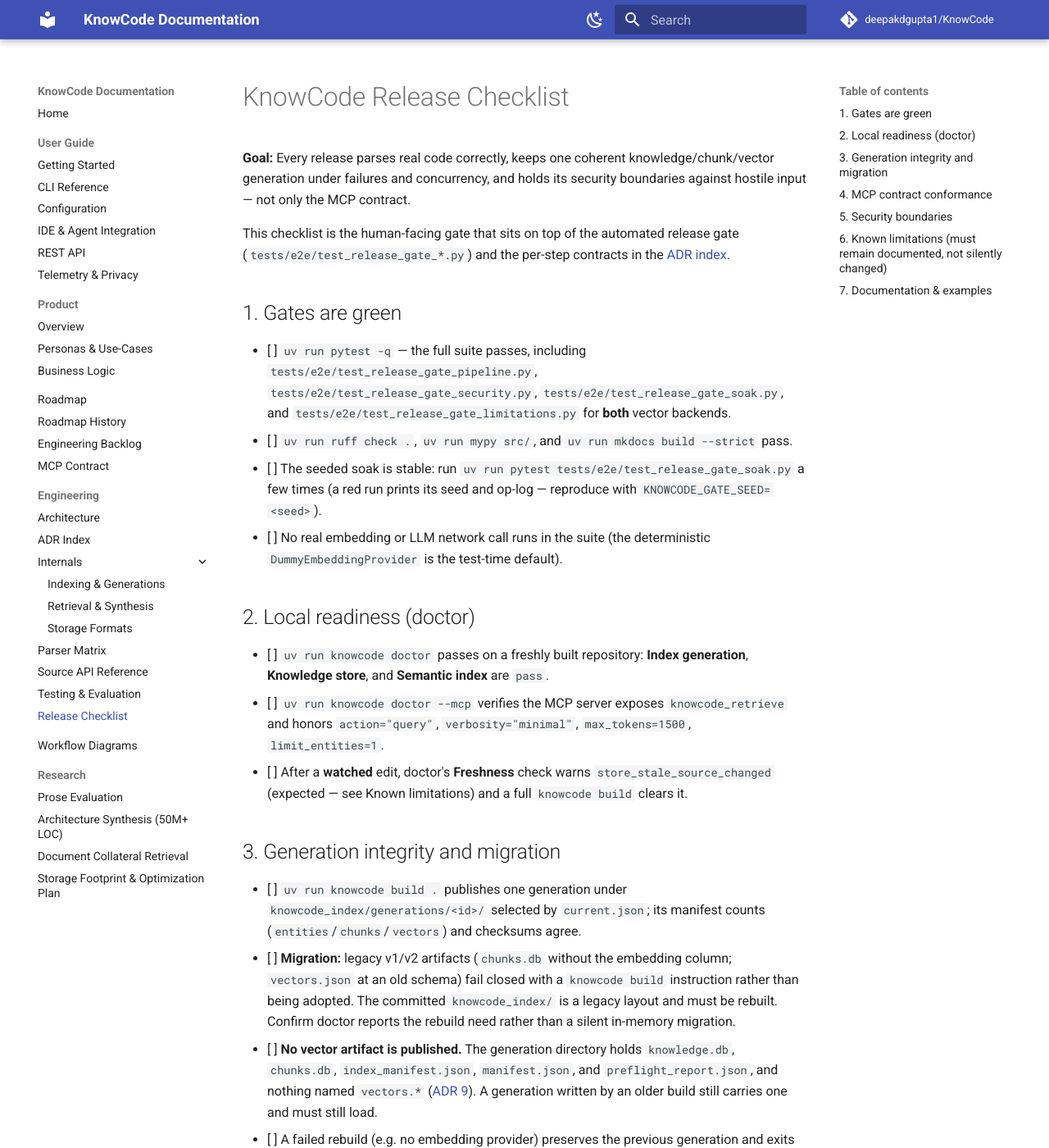
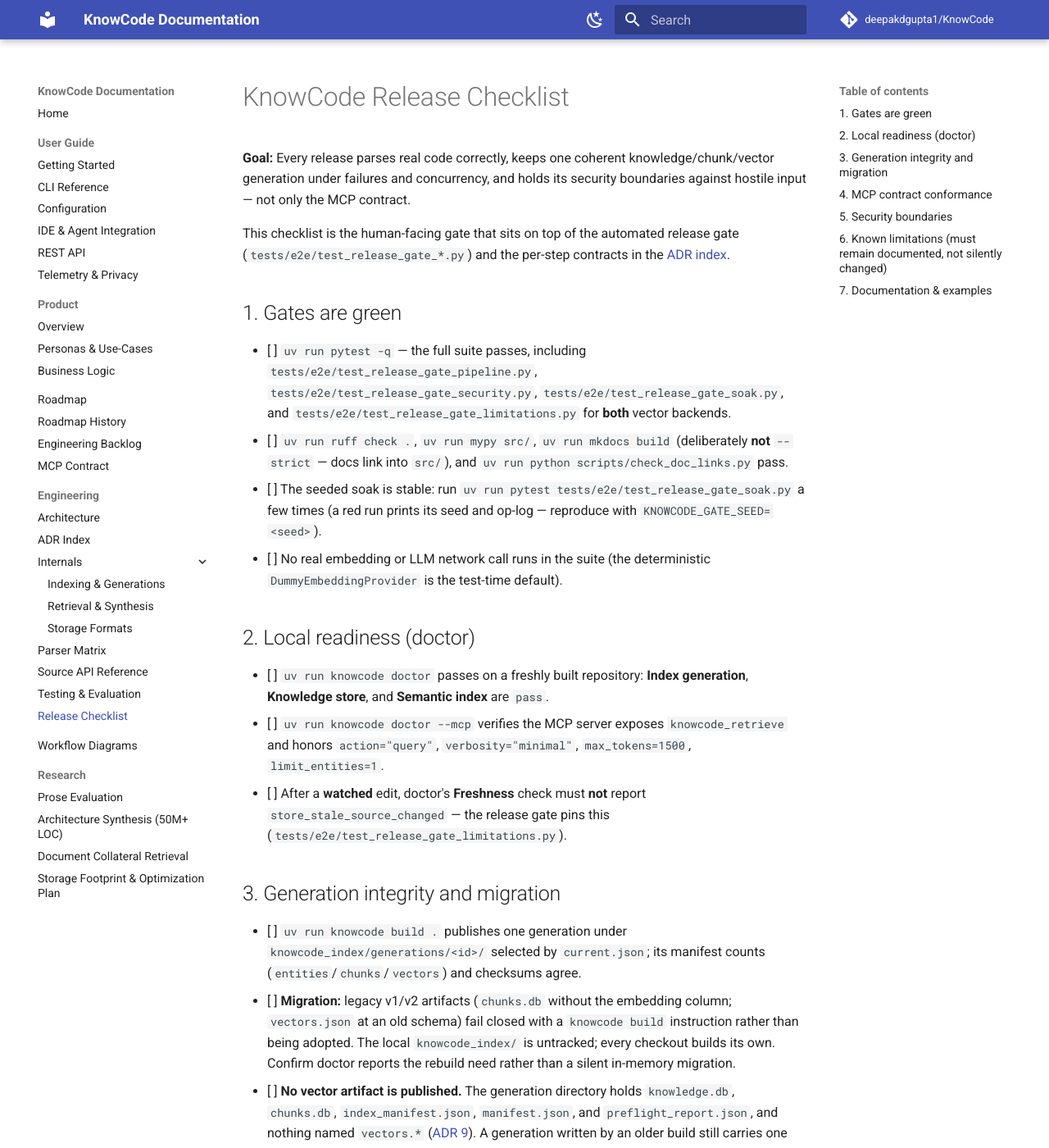
Before and after one commit to deepakdgupta1/KnowCode, an MkDocs documentation site: the page built from docs/engineering/release.md, in a window 1280 px wide and 1400 px high. Shown: the whole window at 82% size. Built offline with MkDocs 1.6.1 and Material for MkDocs 9.7.7, drawn with Linux system fonts in a browser that asks for light colours; comment, search, counter and statistics services are not loaded; some of the changed text lies outside the part shown.

Commit message:
docs(release): watched edits refresh graph+retrieval; index is untracked; real docs gate

```diff
--- a/docs/engineering/release.md
+++ b/docs/engineering/release.md
@@ -15,7 +15,9 @@
       `tests/e2e/test_release_gate_security.py`,
       `tests/e2e/test_release_gate_soak.py`, and
       `tests/e2e/test_release_gate_limitations.py` for **both** vector backends.
-- [ ] `uv run ruff check .`, `uv run mypy src/`, and `uv run mkdocs build --strict` pass.
+- [ ] `uv run ruff check .`, `uv run mypy src/`, `uv run mkdocs build`
+      (deliberately **not** `--strict` — docs link into `src/`), and
+      `uv run python scripts/check_doc_links.py` pass.
 - [ ] The seeded soak is stable: run
       `uv run pytest tests/e2e/test_release_gate_soak.py` a few times (a red run
       prints its seed and op-log — reproduce with `KNOWCODE_GATE_SEED=<seed>`).
@@ -29,9 +31,9 @@
 - [ ] `uv run knowcode doctor --mcp` verifies the MCP server exposes
       `knowcode_retrieve` and honors `action="query"`, `verbosity="minimal"`,
       `max_tokens=1500`, `limit_entities=1`.
-- [ ] After a **watched** edit, doctor's **Freshness** check warns
-      `store_stale_source_changed` (expected — see Known limitations) and a full
-      `knowcode build` clears it.
+- [ ] After a **watched** edit, doctor's **Freshness** check must **not** report
+      `store_stale_source_changed` — the release gate pins this
+      (`tests/e2e/test_release_gate_limitations.py`).
 
 ## 3. Generation integrity and migration
 
@@ -40,9 +42,9 @@
       counts (`entities`/`chunks`/`vectors`) and checksums agree.
 - [ ] **Migration:** legacy v1/v2 artifacts (`chunks.db` without the embedding
       column; `vectors.json` at an old schema) fail closed with a `knowcode build`
-      instruction rather than being adopted. The committed `knowcode_index/` is a
-      legacy layout and must be rebuilt. Confirm doctor reports the rebuild need
-      rather than a silent in-memory migration.
+      instruction rather than being adopted. The local `knowcode_index/` is
+      untracked; every checkout builds its own. Confirm doctor reports the
+      rebuild need rather than a silent in-memory migration.
 - [ ] **No vector artifact is published.** The generation directory holds
       `knowledge.db`, `chunks.db`, `index_manifest.json`, `manifest.json`, and
       `preflight_report.json`, and nothing named `vectors.*`
@@ -79,8 +81,9 @@
 
 - [ ] Directory-level watch events are not expanded into their files; a rebuild
       re-keys the subtree.
-- [ ] A watched edit refreshes retrieval (chunks/vectors) but not the knowledge
-      graph until a rebuild; doctor warns.
+- [ ] A watched edit refreshes retrieval (chunks/vectors) **and** the knowledge
+      graph for the parsed file; only cross-file edges (e.g. after a rename)
+      still need a rebuild.
 - [ ] An empty LanceDB index is never written as a loadable artifact (the caller
       guard keeps the backend residual unreachable).
 
@@ -94,7 +97,8 @@
       implemented behavior.
 - [ ] Configuration examples (`aimodels.yaml`) reflect any new environment
       variables or supported model families.
-- [ ] Docs drift audit: `uv run mkdocs build --strict` passes; any new or
+- [ ] Docs drift audit: `uv run mkdocs build` and
+      `uv run python scripts/check_doc_links.py` pass; any new or
       renamed command/flag/endpoint/config key is reflected in exactly one
       canonical page (`docs/user/cli-reference.md`,
       `docs/user/configuration.md`, `docs/user/rest-api.md`) with other
```
Also changed, not shown: 1 other file.
